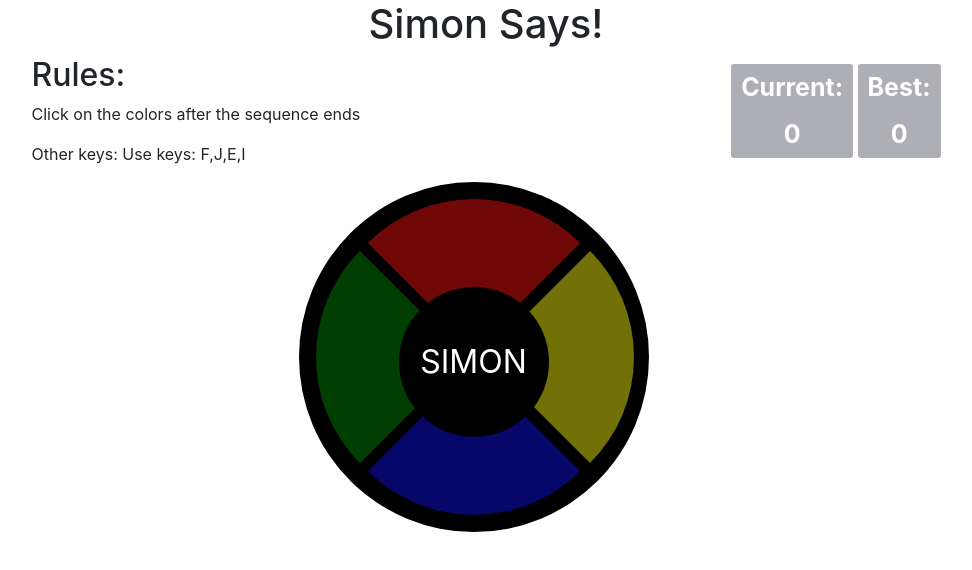
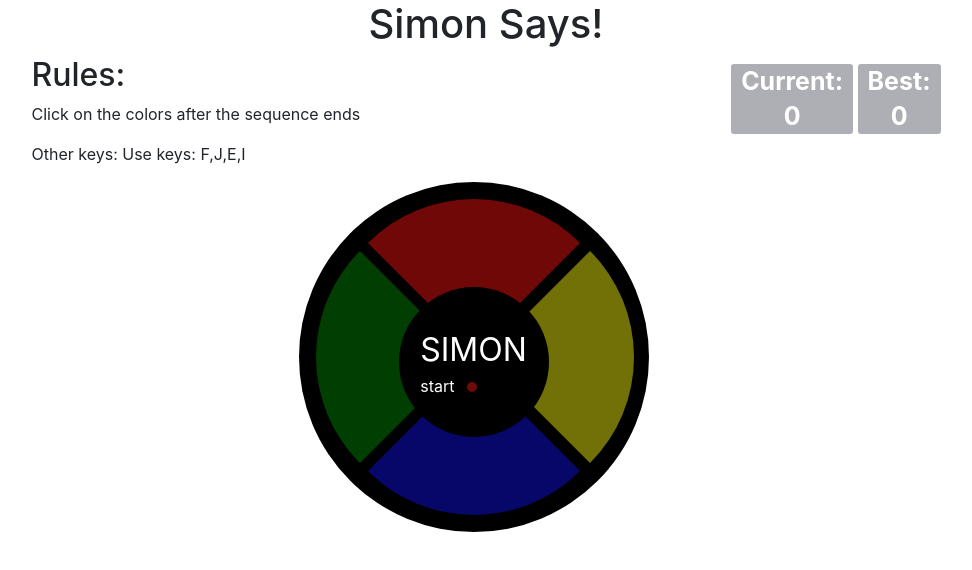
Before and after one commit to richard508/simon.github.io, a plain HTML site: page index.html in a window 1280 px wide. Shown: the whole page, without its empty margins (154-1126 px from the left). Drawn offline with nearby package versions, Linux system fonts and the light colour scheme.

Commit message:
mvp: add start button

```diff
--- a/assets/css/_simon.scss
+++ b/assets/css/_simon.scss
@@ -52,11 +52,6 @@ $bigCircle: 350px;
   float: left;
   margin-left: -235px;
   margin-top: 105px;
-  color: white;
-  font-size: 2rem;
-  display: flex;
-  justify-content: center;
-  align-items: center;
 }
 
 .bigBlack {
--- a/assets/css/_styling.scss
+++ b/assets/css/_styling.scss
@@ -14,10 +14,31 @@ h1, .header{
   background: #aeaeb5;
   padding: 0px 10px;
   font-size: 25px;
-  line-height: 47px;
+  line-height: 35px;
   font-weight: bold;
   border-radius: 3px;
   color: white;
   margin-top: 8px;
   text-align: center;
 }
+
+.smallBlack{
+  color: white;
+  font-size: 2rem;
+  display: flex;
+  justify-content: center;
+  align-items: center;
+}
+
+.start{
+  font-size: 1rem;
+}
+.dot{
+  background: #6f0a0a;
+  width: 10px;
+  height: 10px;
+  border-radius: 50%;
+  float: right;
+  margin-right: 50px;
+  margin-top: 8px;
+}
--- a/index.html
+++ b/index.html
@@ -31,7 +31,12 @@
       <div class="yellow"></div>
       <div class="blue"></div>
       <div class="green"></div>
-      <div class="smallBlack"><span>SIMON</span></div>
+      <div class="smallBlack">
+        <span>
+          <span class="name">SIMON</span>
+          <div class="start">start<span class="dot"></span></div>
+        </span>
+      </div>
       <div class="bigBlack"></div>
     </div>
   </div>
```
Also changed, not shown: assets/css/style.css, 1 other file.
